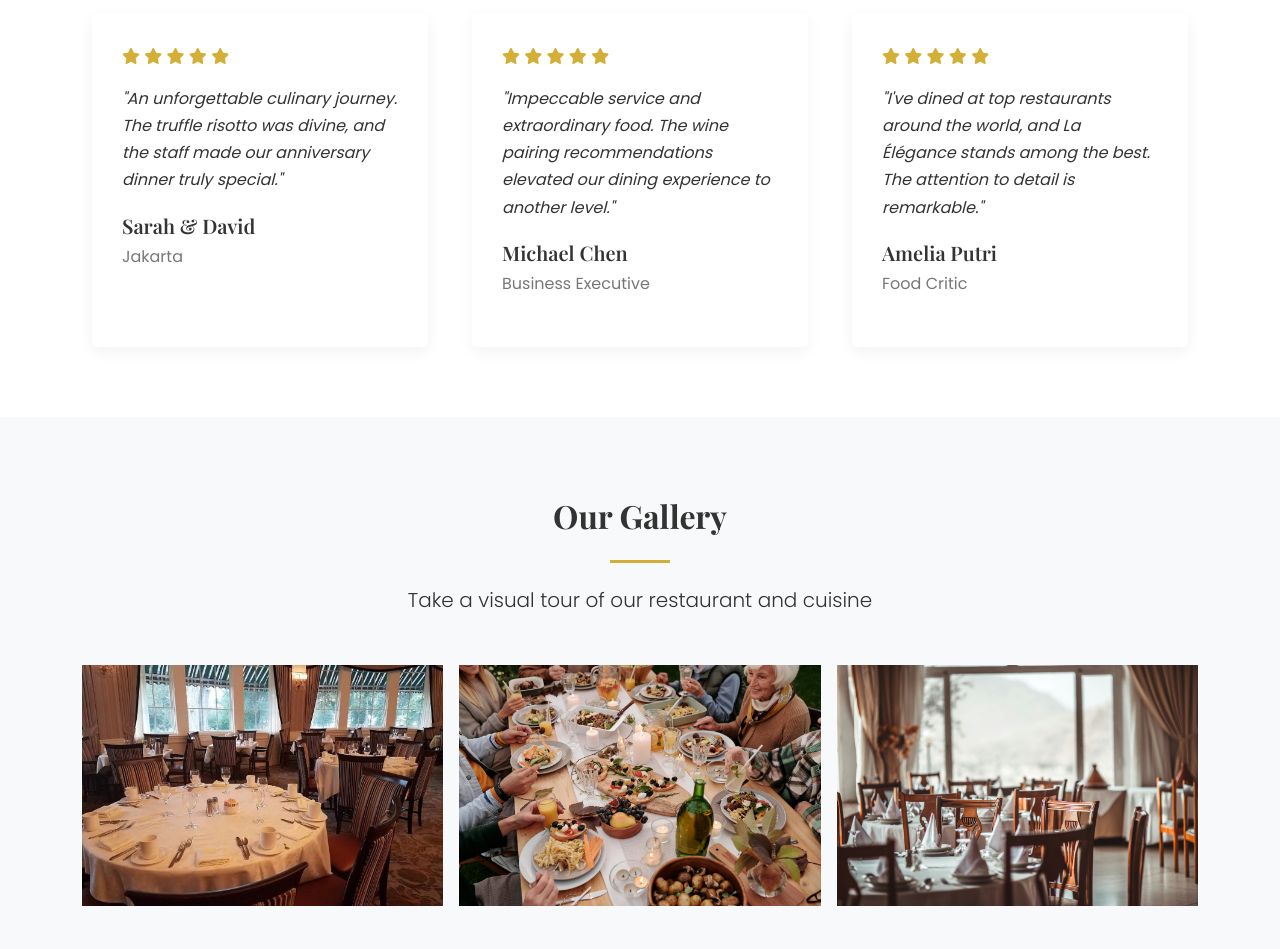
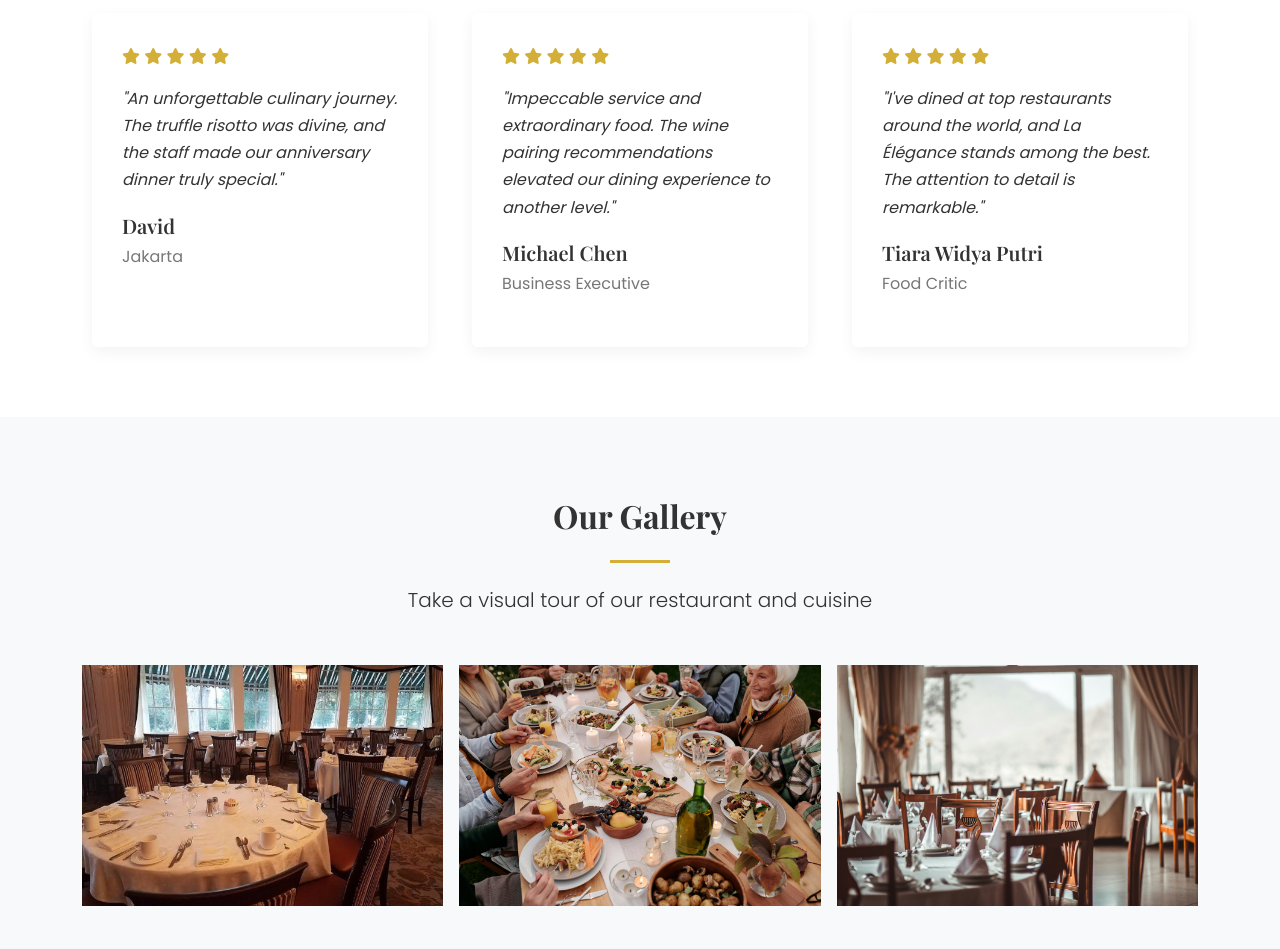
Before and after one commit to Allan4u/website-restoran-fancy, a plain HTML site: page index.html in a window 1280 px wide. Shown: the part 4707-5656 px from the top of the page. Drawn offline with nearby package versions, Linux system fonts and the light colour scheme.

Commit message:
Update and rename indexl.html to index.html

```diff
--- a/indexl.html
+++ b/index.html
@@ -306,7 +306,7 @@
             </div>
             <p class="testimonial-text">"An unforgettable culinary journey. The truffle risotto was divine, and the staff made our anniversary dinner truly special."</p>
             <div class="testimonial-author">
-              <h5>Sarah & David</h5>
+              <h5>David</h5>
               <p>Jakarta</p>
             </div>
           </div>
@@ -340,7 +340,7 @@
             </div>
             <p class="testimonial-text">"I've dined at top restaurants around the world, and La Élégance stands among the best. The attention to detail is remarkable."</p>
             <div class="testimonial-author">
-              <h5>Amelia Putri</h5>
+              <h5>Tiara Widya Putri</h5>
               <p>Food Critic</p>
             </div>
           </div>
```
